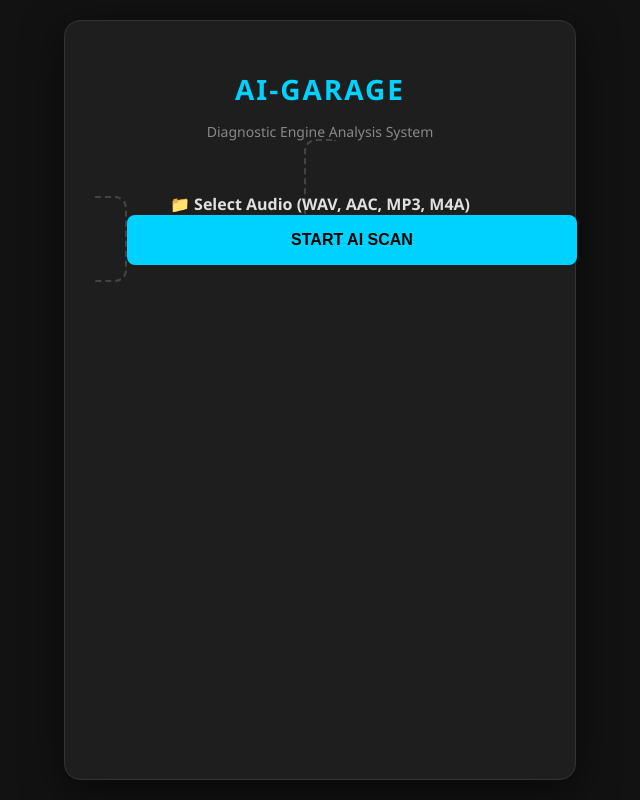
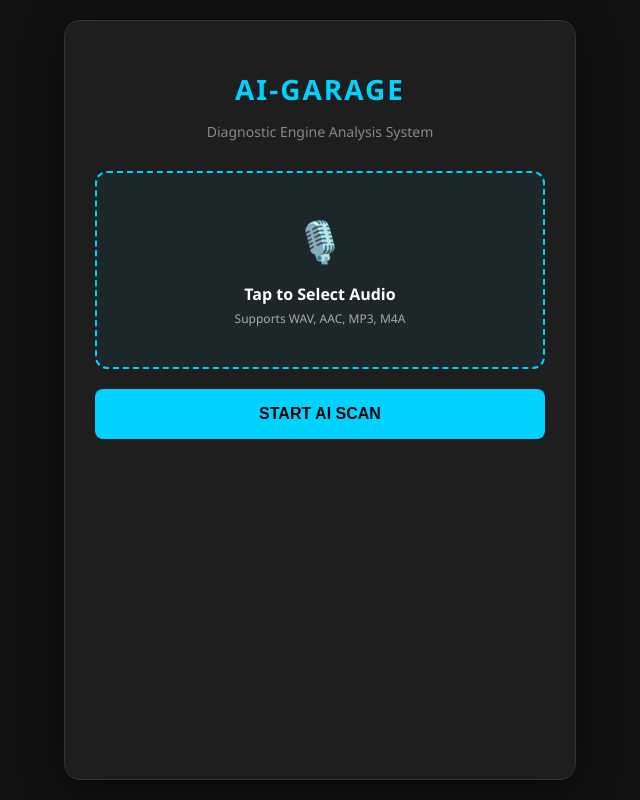
Before and after one commit to olegshetininoleg-source/ai-garage-diagnostic, a Flask app: page / in a window 1280 px wide. Shown: the whole page, without its empty margins (320-960 px from the left). Run offline with Flask 3, Linux system fonts and the light colour scheme.

Commit message:
UI fix for upload area

```diff
--- a/templates/index.html
+++ b/templates/index.html
@@ -11,9 +11,31 @@
         h1 { color: var(--primary); font-size: 28px; margin-bottom: 5px; text-transform: uppercase; letter-spacing: 2px; }
         p.subtitle { color: #888; font-size: 14px; margin-bottom: 30px; }
 
-        .upload-area { border: 2px dashed #444; padding: 30px; border-radius: 12px; cursor: pointer; transition: 0.3s; margin-bottom: 20px; }
-        .upload-area:hover { border-color: var(--primary); background: #252525; }
-        #fileLabel { font-weight: bold; display: block; word-break: break-all; }
+        /* НОВЫЙ ДИЗАЙН ЗОНЫ ЗАГРУЗКИ */
+        .upload-area {
+            display: flex;
+            flex-direction: column;
+            align-items: center;
+            justify-content: center;
+            border: 2px dashed var(--primary);
+            background: rgba(0, 210, 255, 0.05);
+            padding: 40px 20px;
+            border-radius: 12px;
+            cursor: pointer;
+            transition: all 0.3s ease;
+            margin-bottom: 20px;
+        }
+        .upload-area:hover {
+            background: rgba(0, 210, 255, 0.15);
+            border-color: #00a8cc;
+            transform: scale(1.02);
+        }
+        .upload-icon { font-size: 40px; margin-bottom: 15px; }
+        #fileLabel { font-weight: bold; font-size: 16px; line-height: 1.4; color: #fff; }
+        #fileSubLabel { display: block; font-size: 12px; color: #aaa; font-weight: normal; margin-top: 5px; }
+
+        /* ЖЕЛЕЗОБЕТОННОЕ СКРЫТИЕ СТАНДАРТНОЙ КНОПКИ */
+        .hidden-input { display: none !important; opacity: 0; position: absolute; z-index: -1; }
 
         .btn { background: var(--primary); color: #000; border: none; padding: 16px; width: 100%; border-radius: 8px; font-size: 16px; font-weight: bold; cursor: pointer; transition: 0.3s; text-transform: uppercase; }
         .btn:hover { background: #00a8cc; transform: translateY(-2px); box-shadow: 0 5px 15px rgba(0,210,255,0.3); }
@@ -47,8 +69,10 @@
 
     <form id="uploadForm">
         <label class="upload-area" for="audioFile">
-            <span id="fileLabel">📁 Select Audio (WAV, AAC, MP3, M4A)</span>
-            <input type="file" id="audioFile" name="file" accept="audio/*" style="display:none" required>
+            <div class="upload-icon">🎙️</div>
+            <span id="fileLabel">Tap to Select Audio</span>
+            <span id="fileSubLabel">Supports WAV, AAC, MP3, M4A</span>
+            <input type="file" id="audioFile" name="file" accept="audio/*" class="hidden-input" required>
         </label>
         <button type="submit" id="submitBtn" class="btn">Start AI Scan</button>
     </form>
@@ -78,15 +102,18 @@
 <script>
     const fileInput = document.getElementById('audioFile');
     const fileLabel = document.getElementById('fileLabel');
+    const fileSubLabel = document.getElementById('fileSubLabel');
     const uploadForm = document.getElementById('uploadForm');
     const loading = document.getElementById('loading');
     const resultCard = document.getElementById('result-card');
 
     fileInput.onchange = (e) => {
-        if (e.target.files[0]) fileLabel.innerText = "📄 " + e.target.files[0].name;
+        if (e.target.files[0]) {
+            fileLabel.innerText = "📄 " + e.target.files[0].name;
+            fileSubLabel.style.display = 'none'; // Скрываем подсказку о форматах, когда файл выбран
+        }
     };
 
-    // Функция конвертации любого аудио в чистый WAV (16-bit PCM)
     function audioBufferToWav(buffer) {
         let numOfChan = buffer.numberOfChannels,
             length = buffer.length * numOfChan * 2 + 44,
@@ -126,24 +153,21 @@
         try {
             const file = fileInput.files[0];
 
-            // 1. Читаем и конвертируем файл в браузере
             loading.innerText = '⚡ PREPARING AUDIO FORMAT...';
             const arrayBuffer = await file.arrayBuffer();
             const audioContext = new (window.AudioContext || window.webkitAudioContext)();
             const audioBuffer = await audioContext.decodeAudioData(arrayBuffer);
             const wavBlob = audioBufferToWav(audioBuffer);
 
-            // 2. Отправляем чистый WAV на сервер
             loading.innerText = '⚡ ANALYZING SPECTROMETER DATA...';
             const formData = new FormData();
-            formData.append("file", wavBlob, "converted.wav"); // Сервер думает, что это обычный WAV
+            formData.append("file", wavBlob, "converted.wav");
 
             const response = await fetch('/analyze', { method: 'POST', body: formData });
             const data = await response.json();
 
             if (data.error) throw new Error(data.error);
 
-            // 3. Рисуем результат
             document.getElementById('res-type').innerText = data.type.replace('_', ' ').toUpperCase();
             document.getElementById('res-rpm').innerText = data.rpm;
             document.getElementById('res-rec').innerText = data.recommendation;
```
